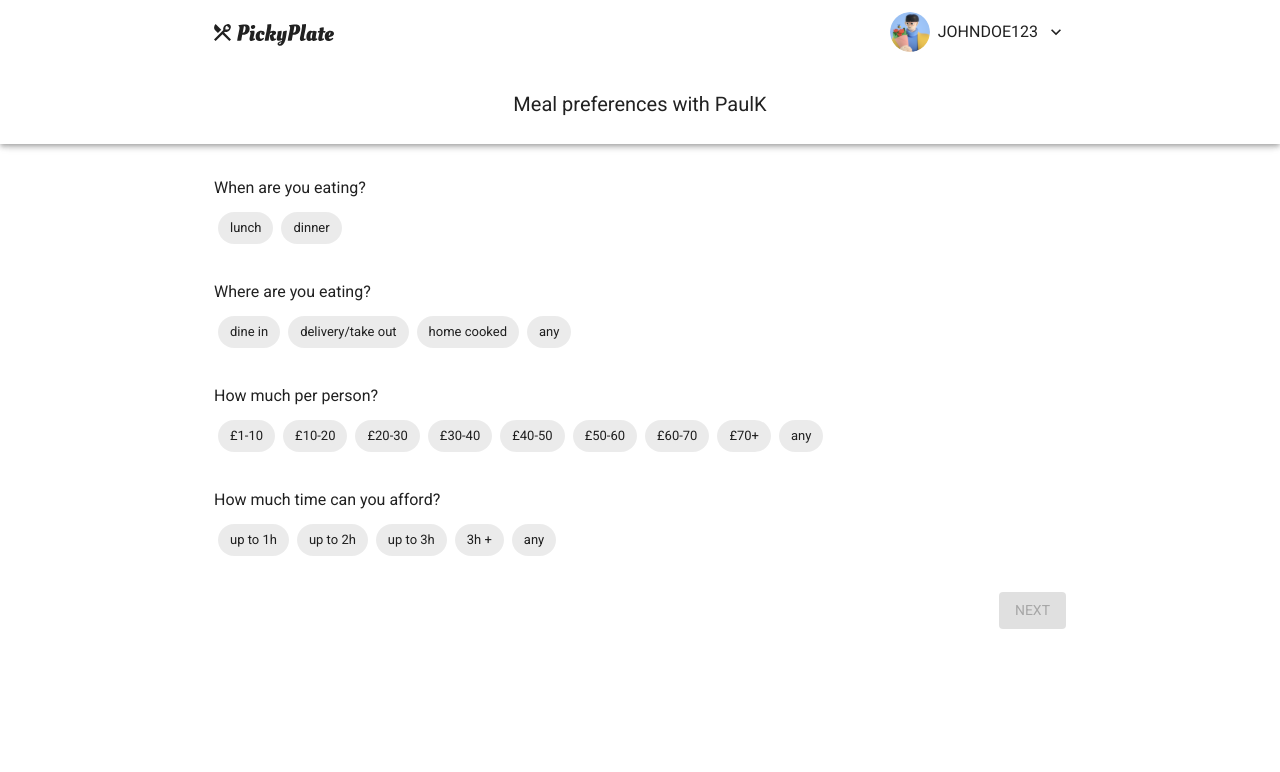
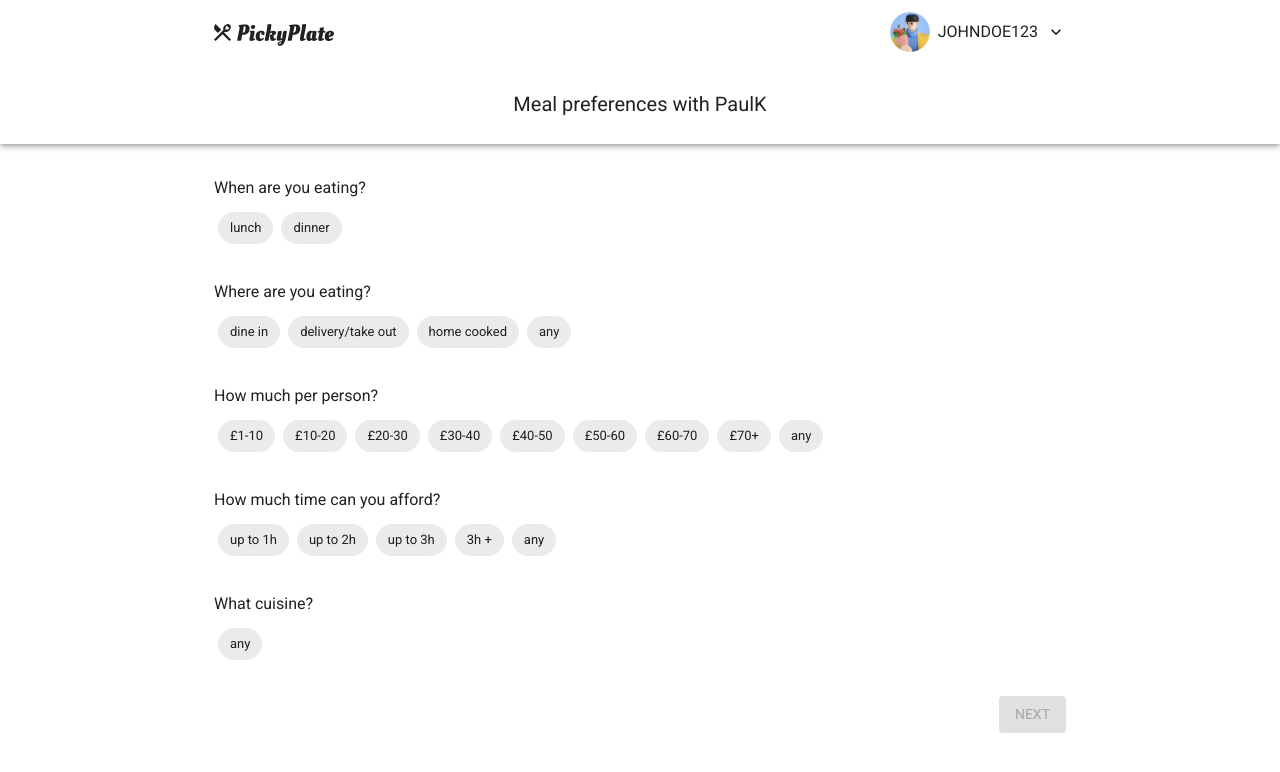
Before and after one commit to emilielydiat/pickyplate, a React (Vite) app: page /eat-together/user_10/meal-preferences in a window 1280 px wide. Shown: the top 772 px of the page. Built offline with nearby package versions, Linux system fonts and the light colour scheme.

Commit message:
feat(eat-together): add cuisine selection to MealPreferences form, add MealPreferencesDraftContext to MealPreferencesPage

```diff
--- a/src/components/MealPreferences.tsx
+++ b/src/components/MealPreferences.tsx
@@ -7,9 +7,10 @@ import {
   Typography,
 } from "@mui/material";
 import { Link } from "react-router-dom";
-import { useEffect } from "react";
+import { useEffect, useMemo } from "react";
 import { usePageTitleContext } from "../context/PageTitleContext";
 import { useMealPreferencesDraftContext } from "../context/MealPreferencesDraftContext";
+import { useSharedFoodListContext } from "../context/SharedFoodListContext";
 import {
   mealTypeOptions,
   mealLocationOptionsWithAny,
@@ -31,6 +32,7 @@ export function MealPreferences({ friend }: MealPreferencesProps) {
   }, [friend, setPageTitle]);
 
   const { draft, setDraft } = useMealPreferencesDraftContext();
+  const { sharedFoodEntries } = useSharedFoodListContext();
 
   const updateDraft = (field: keyof MealPreferencesData, value: any) => {
     setDraft((prev) => ({
@@ -40,7 +42,7 @@ export function MealPreferences({ friend }: MealPreferencesProps) {
   };
 
   const toggleMultiSelect = (
-    field: keyof Pick<MealPreferencesData, "location">,
+    field: keyof Pick<MealPreferencesData, "location" | "cuisine">,
     value: string
   ) => {
     if (!draft) return;
@@ -66,12 +68,24 @@ export function MealPreferences({ friend }: MealPreferencesProps) {
       : selected === value;
   };
 
+  const availableCuisines = useMemo(() => {
+    return Array.from(
+      new Set(sharedFoodEntries.flatMap((entry) => entry.cuisine))
+    ).sort((a, b) => a.localeCompare(b));
+  }, [sharedFoodEntries]);
+
+  const availableCuisinesWithAny = [...availableCuisines, "any"];
+
   const isFormComplete =
     !!draft?.type &&
     Array.isArray(draft.location) &&
     draft.location.length > 0 &&
     !!draft?.price &&
-    !!draft?.maxTime;
+    !!draft?.maxTime &&
+    Array.isArray(draft.cuisine) &&
+    draft.cuisine.length > 0;
+
+  console.log("draft: ", draft);
 
   return (
     <Box>
@@ -177,6 +191,31 @@ export function MealPreferences({ friend }: MealPreferencesProps) {
             ))}
           </Stack>
         </FormControl>
+        {/* Cuisines */}
+        <FormControl
+          component="fieldset"
+          sx={{
+            display: "flex",
+            flexDirection: "column",
+            alignItems: "flex-start",
+            mt: 4,
+          }}
+        >
+          <Typography variant="body1">What cuisine?</Typography>
+          <Stack direction="row" mt={1} flexWrap="wrap">
+            {availableCuisinesWithAny.map((option) => (
+              <Chip
+                key={option}
+                label={option}
+                aria-pressed={isSelected("cuisine", option)}
+                clickable
+                color={isSelected("cuisine", option) ? "primary" : "default"}
+                onClick={() => toggleMultiSelect("cuisine", option)}
+                sx={{ m: 0.5 }}
+              />
+            ))}
+          </Stack>
+        </FormControl>
       </Stack>
 
       <Box display="flex" justifyContent="flex-end" sx={{ mt: 4 }}>
--- a/src/pages/MealPreferencesPage.tsx
+++ b/src/pages/MealPreferencesPage.tsx
@@ -1,5 +1,6 @@
 import { Typography } from "@mui/material";
 import { MealPreferencesDraftProvider } from "../context/MealPreferencesDraftContext";
+import { SharedFoodListProvider } from "../context/SharedFoodListContext";
 import { useFriendData } from "../hooks/useFriendData";
 import { MealPreferences } from "../components/MealPreferences";
 
@@ -9,8 +10,10 @@ export function MealPreferencesPage() {
   if (!friend) return <Typography>Loading...</Typography>;
 
   return (
-    <MealPreferencesDraftProvider>
-      <MealPreferences friend={friend} />
-    </MealPreferencesDraftProvider>
+    <SharedFoodListProvider friendId={friend.id}>
+      <MealPreferencesDraftProvider>
+        <MealPreferences friend={friend} />
+      </MealPreferencesDraftProvider>
+    </SharedFoodListProvider>
   );
 }
```
